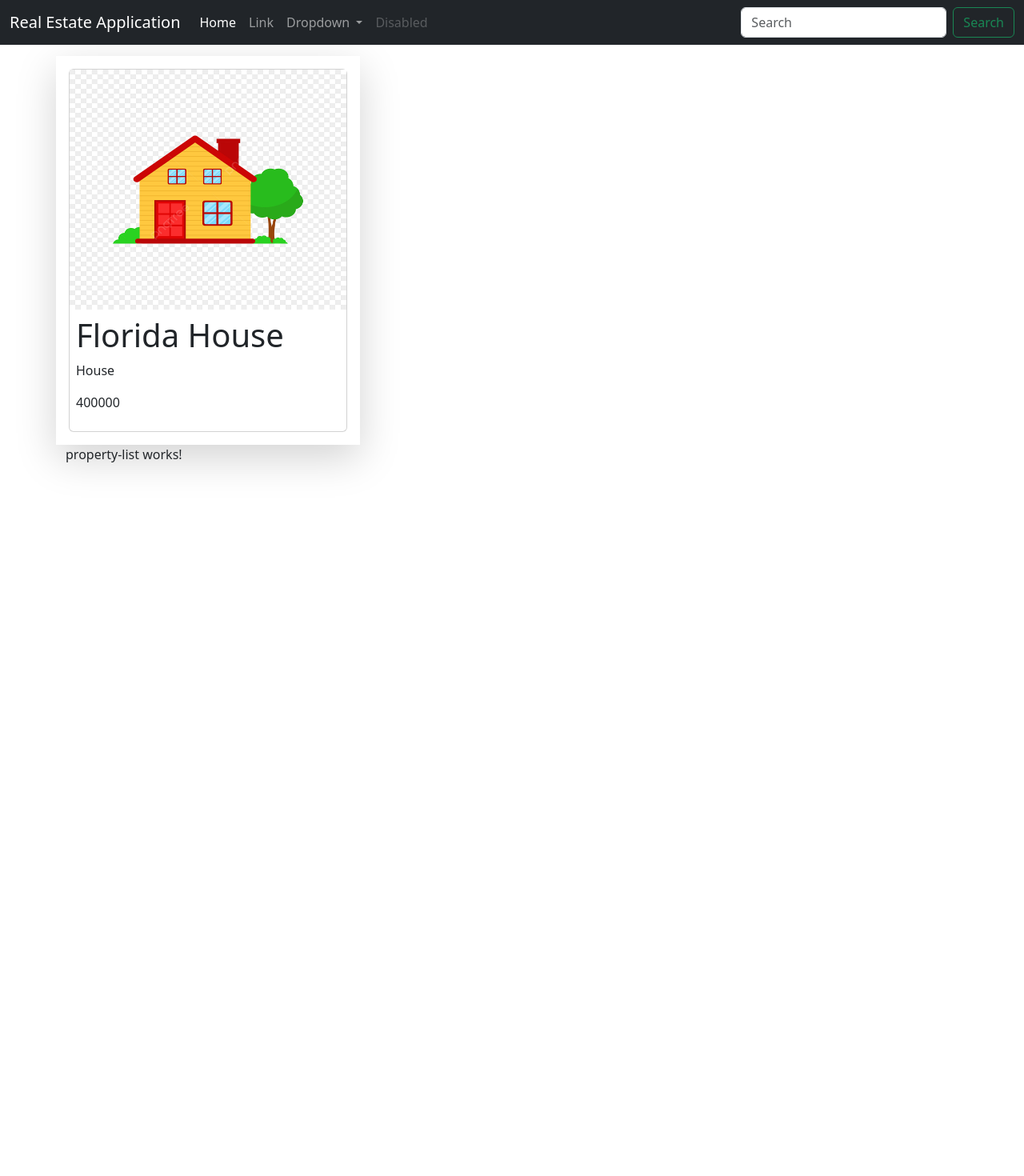
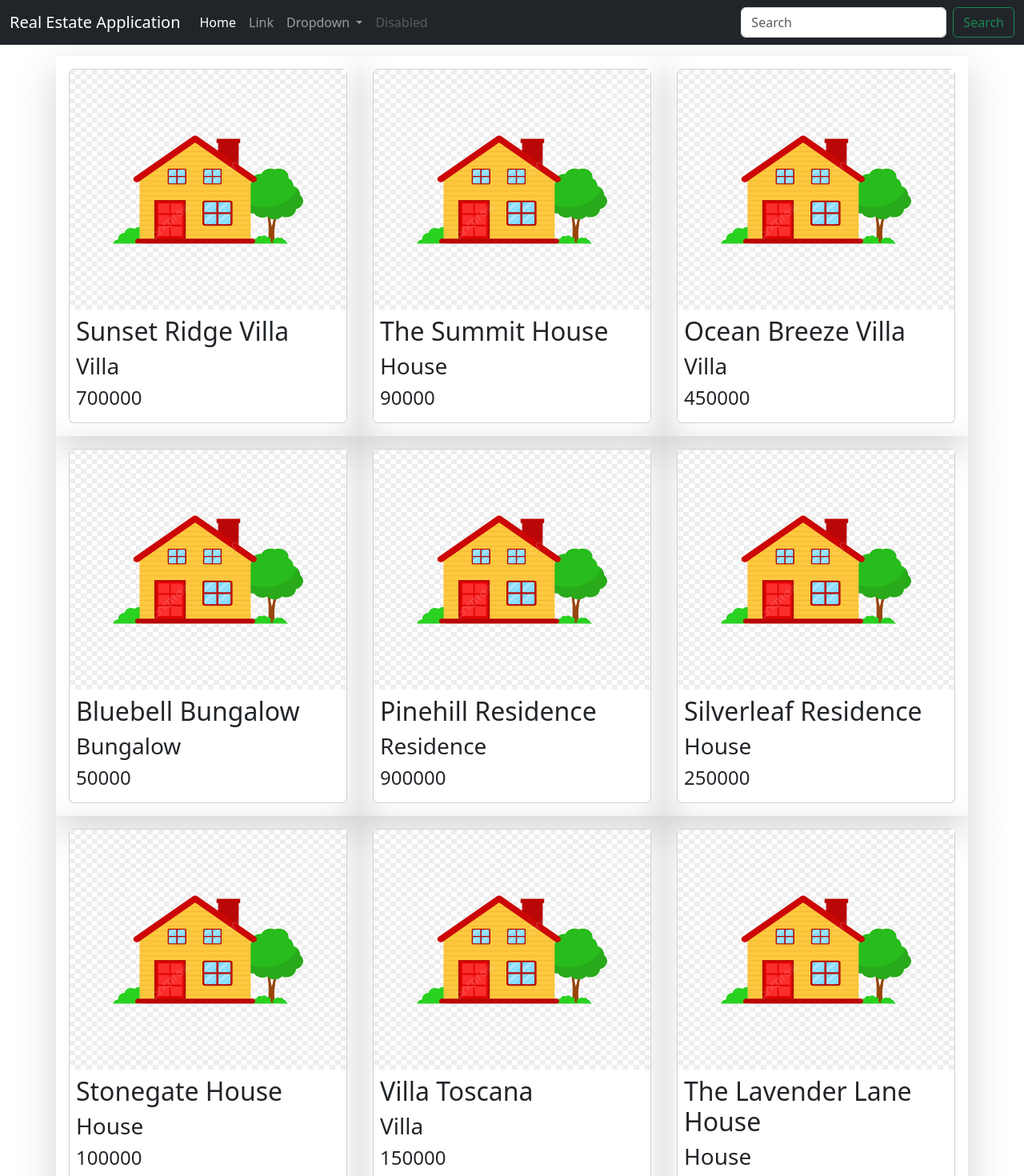
Before and after one commit to mihajlogalicki/Real-Estate_Application, an Angular app in the folder real_estate_client/: page / in a window 1280 px wide. Shown: the top 1470 px of the page at 80% size. Before the commit the page ends 800 px from the top, so only its background shows below. Built offline with nearby package versions, Linux system fonts and the light colour scheme.

Commit message:
Angular side: preparing reusable component and dummy data

```diff
--- a/real_estate_client/src/app/app.component.html
+++ b/real_estate_client/src/app/app.component.html
@@ -1,6 +1,5 @@
 <!-- call reusable components -->
 <app-nav-bar></app-nav-bar>
 <div class="container" style="margin-top: 70px;">
-    <app-property-card></app-property-card>
     <app-property-list></app-property-list>
 </div>
--- a/real_estate_client/src/app/property/property-card/property-card.component.html
+++ b/real_estate_client/src/app/property/property-card/property-card.component.html
@@ -1,12 +1,9 @@
-<div class="row">
-<div class="shadow-lg col-sm-4 p-3">
+
  <div class="card">
     <img class="property-image" src="assets/default.jpg">
     <div class="card-body p-2">
-        <h1> {{ Property.Name }} </h1>
-        <p> {{ Property.Type }}</p>
-        <p> {{ Property.Price }}</p>
+        <h2> {{ property.Name }} </h2>
+        <h3> {{ property.Type }} </h3>
+        <h4> {{ property.Price }} </h4>
     </div>
  </div>
-</div>
-</div>
--- a/real_estate_client/src/app/property/property-card/property-card.component.ts
+++ b/real_estate_client/src/app/property/property-card/property-card.component.ts
@@ -1,4 +1,4 @@
-import { Component } from "@angular/core";
+import { Component, Input } from "@angular/core";
 
 @Component({
     selector: 'app-property-card',
@@ -8,10 +8,5 @@ import { Component } from "@angular/core";
 })
 
 export class PropertyCardComponent {
-    Property: any = {
-        "Id": 1,
-        "Name": "Florida House",
-        "Type": "House",
-        "Price": 400000
-    }
+    @Input() property: any;
 }
--- a/real_estate_client/src/app/property/property-list/property-list/property-list.component.html
+++ b/real_estate_client/src/app/property/property-list/property-list/property-list.component.html
@@ -1 +1,7 @@
-<p>property-list works!</p>
+<div class="row">
+<div *ngFor="let property of properties" class="shadow-lg col-sm-4 p-3">
+    <app-property-card
+       [property]="property">
+    </app-property-card>
+</div>
+</div>
--- a/real_estate_client/src/app/property/property-list/property-list/property-list.component.ts
+++ b/real_estate_client/src/app/property/property-list/property-list/property-list.component.ts
@@ -8,4 +8,60 @@ import { Component } from '@angular/core';
 })
 export class PropertyListComponent {
 
+  properties: Array<any> = [
+      {
+        "Id": 1,
+        "Name": "Sunset Ridge Villa",
+        "Type": "Villa",
+        "Price": 700000
+      },
+      {
+        "Id": 2,
+        "Name": "The Summit House",
+        "Type": "House",
+        "Price": 90000
+      },
+      {
+        "Id": 3,
+        "Name": "Ocean Breeze Villa",
+        "Type": "Villa",
+        "Price": 450000
+      },
+      {
+        "Id": 4,
+        "Name": "Bluebell Bungalow",
+        "Type": "Bungalow",
+        "Price": 50000
+      },
+      {
+        "Id": 5,
+        "Name": "Pinehill Residence",
+        "Type": "Residence",
+        "Price": 900000
+      },
+      {
+        "Id": 6,
+        "Name": "Silverleaf Residence",
+        "Type": "House",
+        "Price": 250000
+      },
+      {
+        "Id": 7,
+        "Name": "Stonegate House",
+        "Type": "House",
+        "Price": 100000
+      },
+      {
+        "Id": 8,
+        "Name": "Villa Toscana",
+        "Type": "Villa",
+        "Price": 150000
+      },
+      {
+        "Id": 8,
+        "Name": "The Lavender Lane House",
+        "Type": "House",
+        "Price": 60000
+      }
+  ];
 }
--- a/real_estate_client/tsconfig.json
+++ b/real_estate_client/tsconfig.json
@@ -4,7 +4,7 @@
   "compileOnSave": false,
   "compilerOptions": {
     "outDir": "./dist/out-tsc",
-    "strict": true,
+    "strict": false,
     "noImplicitOverride": true,
     "noPropertyAccessFromIndexSignature": true,
     "noImplicitReturns": true,
```
